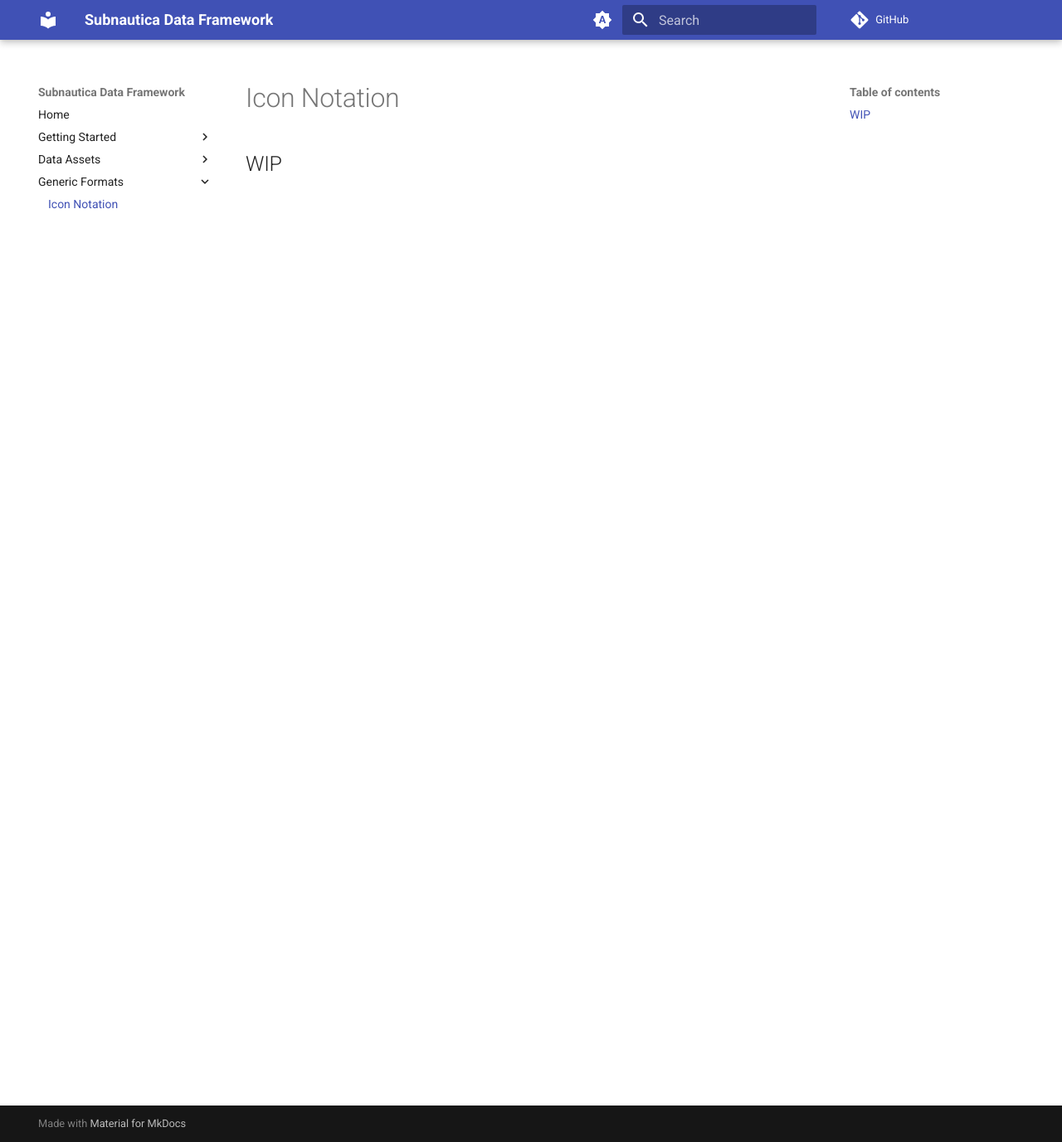
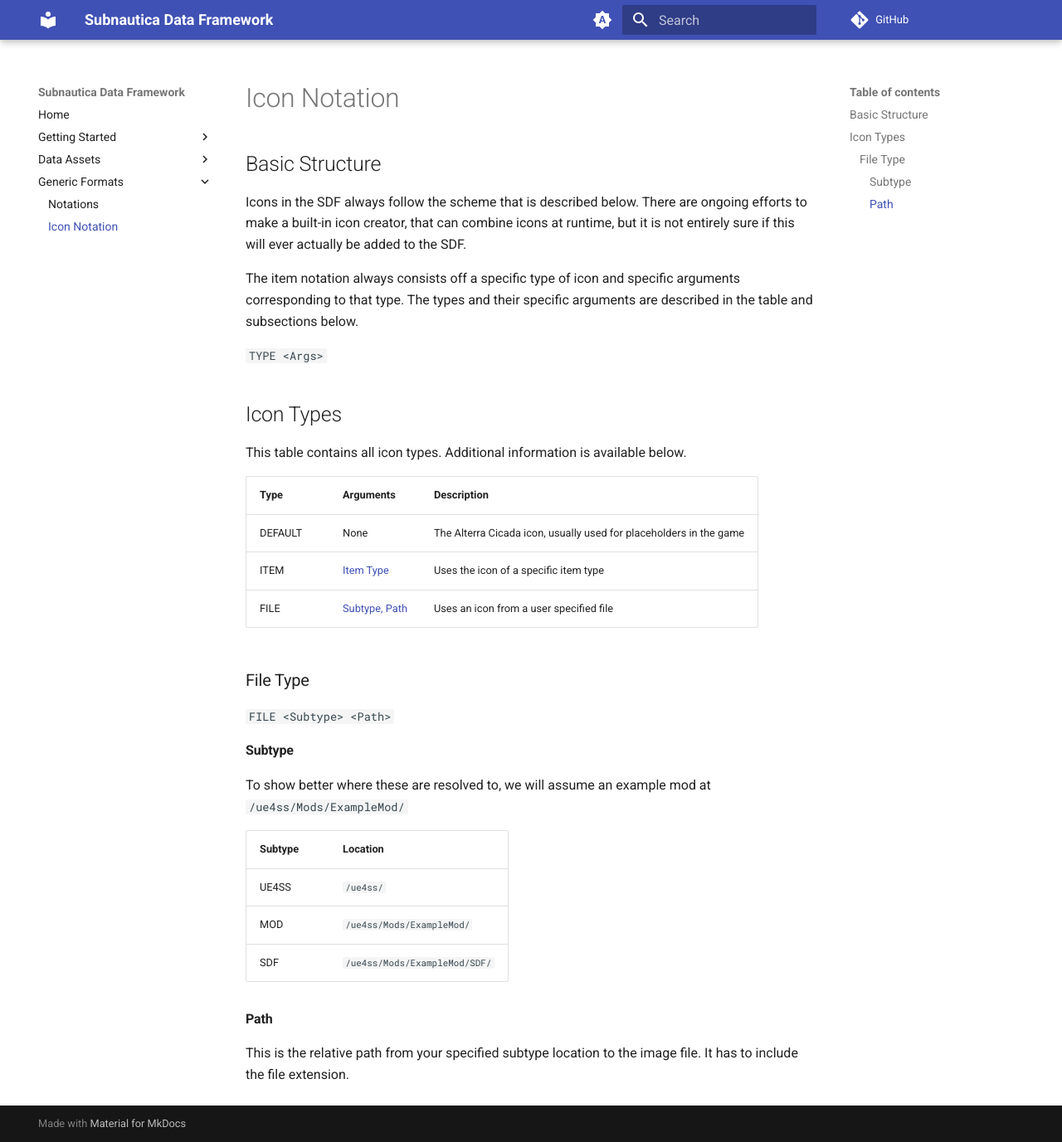
Before and after one commit to LimoDerEchte/SDF-Docs, an MkDocs documentation site: the page built from docs/generic/icons.md, in a window 1280 px wide and 1377 px high. Shown: the whole window at 83% size. Built offline with MkDocs 1.6.1 and Material for MkDocs 9.7.7, drawn with Linux system fonts in a browser that asks for light colours; comment, search, counter and statistics services are not loaded.

Commit message:
Icon notation

```diff
--- a/docs/generic/icons.md
+++ b/docs/generic/icons.md
@@ -1,2 +1,31 @@
 # Icon Notation
-## WIP
+## Basic Structure
+Icons in the SDF always follow the scheme that is described below. There are ongoing efforts to make a built-in icon creator, that can combine icons at runtime, but it is not entirely sure if this will ever actually be added to the SDF.
+
+The item notation always consists off a specific type of icon and specific arguments corresponding to that type. The types and their specific arguments are described in the table and subsections below.
+
+``TYPE <Args>``
+
+## Icon Types
+This table contains all icon types. Additional information is available below.
+
+| Type    | Arguments                       | Description                                                        |
+|---------|---------------------------------|--------------------------------------------------------------------|
+| DEFAULT | None                            | The Alterra Cicada icon, usually used for placeholders in the game |
+| ITEM    | [Item Type](/generic/notations) | Uses the icon of a specific item type                              |
+| FILE    | [Subtype, Path](#File Type)     | Uses an icon from a user specified file                            |
+
+### File Type
+``FILE <Subtype> <Path>``
+
+#### Subtype
+To show better where these are resolved to, we will assume an example mod at `/ue4ss/Mods/ExampleMod/`
+
+| Subtype | Location                      |
+|---------|-------------------------------|
+| UE4SS   | `/ue4ss/`                     |
+| MOD     | `/ue4ss/Mods/ExampleMod/`     |
+| SDF     | `/ue4ss/Mods/ExampleMod/SDF/` |
+
+#### Path
+This is the relative path from your specified subtype location to the image file. It has to include the file extension.
--- a/mkdocs.yml
+++ b/mkdocs.yml
@@ -25,6 +25,10 @@ theme:
 
 repo_url: https://github.com/LimoDerEchte/SDF-Docs/
 
+markdown_extensions:
+  - toc:
+      permalink: '#'
+
 nav:
   - Home: index.md
   - Getting Started:
@@ -34,4 +38,5 @@ nav:
       - Crafting Recipes: data/recipes.md
       - Crafting Recipe Categories: data/recipe_categories.md
   - Generic Formats:
+      - Notations: generic/notations.md
       - Icon Notation: generic/icons.md
```
Also changed, not shown: docs/generic/notations.md (added, +10 -0 lines).
